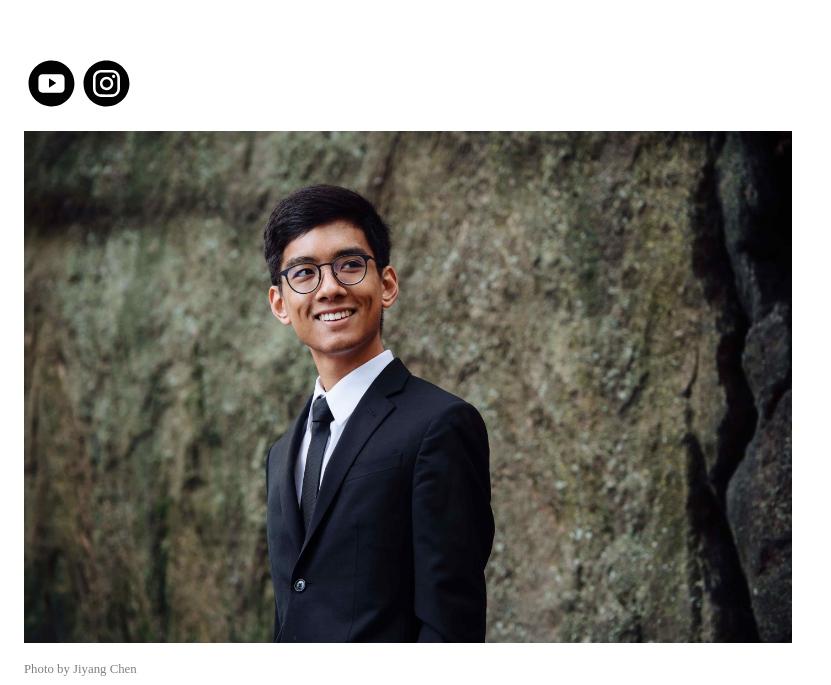
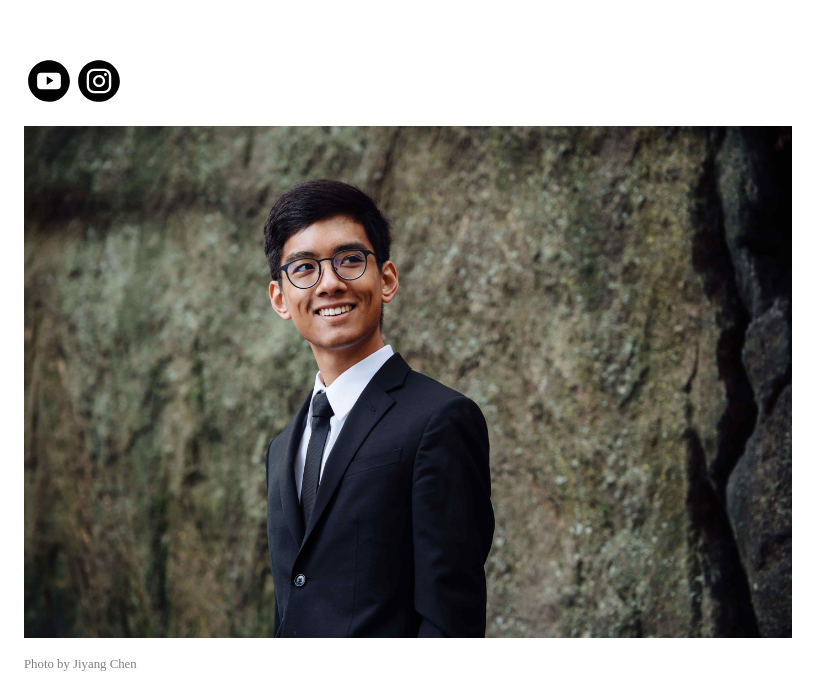
Before and after one commit to rsoeyadi/ryansoeyadipianist, a Gatsby site: page / in a window 1280 px wide. Shown: the part 128-813 px from the top of the page, without its empty margins (0-831 px from the left). Built offline with nearby package versions, Linux system fonts and the light colour scheme; Gatsby itself is replaced by a stand-in of ours.

Commit message:
social links

```diff
--- a/src/components/SocialMediaIcons.js
+++ b/src/components/SocialMediaIcons.js
@@ -1,9 +1,15 @@
 import React from "react";
-import styled, { createGlobalStyle } from "styled-components";
+import styled from "styled-components";
+import YouTube from "../images/svg/youtube.svg";
+import Instagram from "../images/svg/instagram.svg"
+import RS from "../images/svg/rs.svg";
 
 const IconsWrapper = styled.div`
-  display: inline-block;
+  display: grid;
+  grid-template-columns: 1fr 1fr;
+  max-width: 100px;
   margin-bottom: 1em;
+
   svg {
     cursor: pointer;
   }
@@ -12,26 +18,12 @@ const IconsWrapper = styled.div`
 const SocialMediaIcons = () => {
   return (
     <IconsWrapper>
-      <svg
-        id="Слой_1"
-        data-name="Слой 1"
-        xmlns="http://www.w3.org/2000/svg"
-        viewBox="0 0 2000 2000"
-        width="55px"
-        height="55px"
-      >
-        <path d="M1834.93,999.55c-5.45,470.86-379.71,840.62-845.5,835.32-462.18-5.25-829.63-384.16-824.3-850,5.22-455.71,385.26-824,843.33-819.76C1460.94,169.34,1834.86,537.52,1834.93,999.55ZM672.71,667.42c-88.44.51-147.28,60.21-147.41,148.37q-.25,183.12,0,366.22c.11,91.19,58.6,150,150.09,150.17q323.76.43,647.51,0c94.29-.13,151.71-58.31,151.79-152.75q.13-180.93-.06-361.86c-.09-90.92-59.16-150.06-150-150.18C1216.3,667.23,781.72,666.79,672.71,667.42Zm235,138V1158l267.57-176.4Z" />
-      </svg>
-      <svg
-        id="Слой_1"
-        data-name="Слой 1"
-        xmlns="http://www.w3.org/2000/svg"
-        viewBox="0 0 2000 2000"
-        width="55px"
-        height="55px"
-      >
-        <path d="M996,1834.93c-458.45,0-830.66-371.78-830.88-829.83-.22-468.05,371.09-841,836.35-840,461.37.95,835.43,376.34,833.5,836.46C1833,1467,1462.54,1835,996,1834.93Zm493.6-833.87c0-64.23.28-128.46,0-192.69-.83-163.34-118.81-292-281.3-297.76-139.09-4.93-278.62-4.87-417.71,0-154.55,5.42-273,122.31-279,276.43-5.46,141.55-5.65,283.65,0,425.18,6.32,158.75,135,276.75,293.91,278q194.37,1.48,388.77,0c165.6-1.26,293.78-130.44,295.26-296.44C1490,1129.52,1489.54,1065.29,1489.55,1001.06Zm-94.49-1.95c0,64.23.31,128.45-.06,192.68-.65,116.32-85.89,202.86-201.65,203.51q-194.37,1.11-388.76,0c-110.78-.63-199.4-86.19-201.2-197.43-2.13-132.06-1.89-264.19-.08-396.25,1.54-112.24,91.26-198.09,204.23-198.5q192.56-.69,385.12,0c114.41.51,201.64,88.5,202.33,203.29C1395.38,870.66,1395.06,934.88,1395.06,999.11Zm-392.31-241a241.13,241.13,0,0,0-241.23,243.12c.84,132.12,109,239.87,241.11,240.13,133.7.27,243.71-109.05,243.37-241.82C1245.65,865.32,1137.45,757.92,1002.75,758.14Zm314-15.3c.37-31.85-24.66-57.48-56.73-58.1-32.45-.63-58.59,23.6-59.58,55.22a58.17,58.17,0,1,0,116.31,2.88ZM1156.38,999c-.48-83.92-69.26-153.27-152.33-153.6-82.72-.33-156,73.66-154.69,156.08,1.39,84,70.12,150.47,155.35,150.2C1089.64,1151.42,1156.86,1083.75,1156.38,999Z" />
-      </svg>
+      <a href="https://www.youtube.com/c/RyanSoeyadi" target="__blank">
+        <YouTube />
+      </a>
+      <a href="https://www.instagram.com/ryansoeyadi/?hl=en" target="__blank">
+        <Instagram />
+      </a>
     </IconsWrapper>
   );
 };
```
